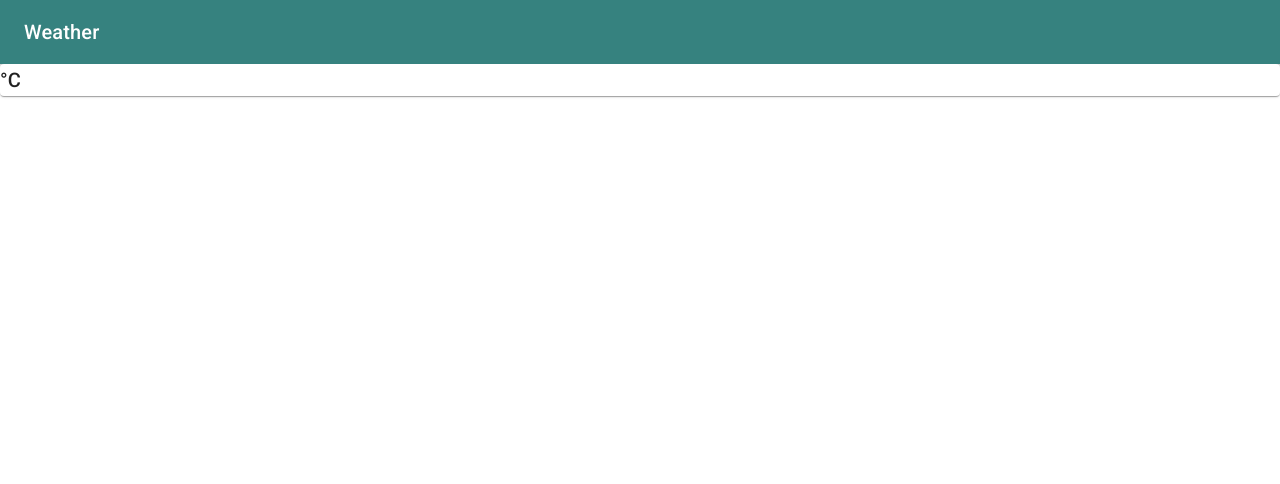
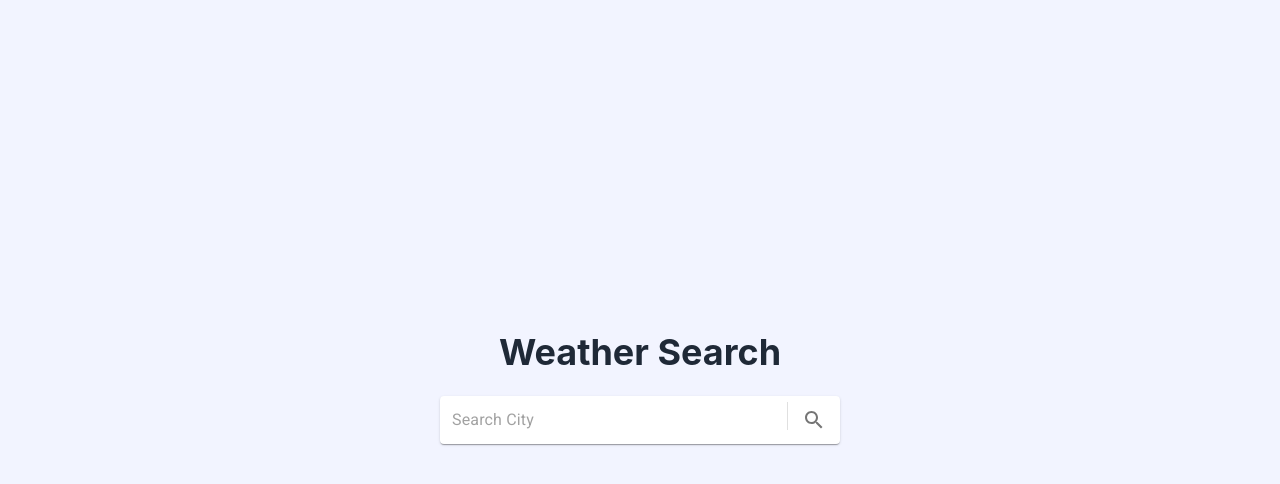
Before and after one commit to liamccmail/weather-app, a React (Create React App) app in the folder ui/: page / in a window 1280 px wide. Shown: the top 484 px of the page. Built offline with nearby package versions, Linux system fonts and the light colour scheme; no server answers.

Commit message:
Created main functionality - Ability to search for Location, Card to display weather and sunrise and sunset times.

```diff
--- a/ui/src/App.tsx
+++ b/ui/src/App.tsx
@@ -1,21 +1,27 @@
-import { AppBar, Box, Toolbar, Typography } from "@mui/material";
 import "./App.css";
 import WeatherCard from "./components/WeatherCard";
+import Search from "./components/Search";
+import { useState } from "react";
 
 function App() {
+  const [city, setCity] = useState<string>("");
+
   return (
-    <main>
-      <Box sx={{ flexGrow: 1}}>
-        <AppBar position="static">
-          <Toolbar className="bg-teal">
-            <Typography variant="h6" component="div" sx={{ flexGrow: 1 }}>
-              Weather
-            </Typography>
-          </Toolbar>
-        </AppBar>
-      </Box>
-      <WeatherCard></WeatherCard>
-    </main>
+    <div className="flex items-center justify-center min-h-screen bg-ghost-white">
+      <div className="w-full max-w-md text-center">
+        <h1 className="text-4xl font-bold text-gray-800 mb-6">Weather Search</h1>
+        <div className="flex items-center justify-center mb-6">
+          <Search setCity={setCity} />
+        </div>
+        {
+        city ?
+          <div className="items-center justify-center mb-6">
+            <WeatherCard city={city} />
+          </div>
+          : null
+        }
+      </div>
+    </div>
   )
 }
 
--- a/ui/src/components/Search.tsx
+++ b/ui/src/components/Search.tsx
@@ -3,20 +3,32 @@ import InputBase from '@mui/material/InputBase';
 import Divider from '@mui/material/Divider';
 import IconButton from '@mui/material/IconButton';
 import SearchIcon from '@mui/icons-material/Search';
+import { Dispatch, SetStateAction } from 'react';
 
-export default function Search() {
+interface SearchProps {
+  setCity: Dispatch<SetStateAction<string>>;
+}
+
+export default function Search({setCity}: SearchProps) {
+  const onSubmit = (e: any) => {
+    e.preventDefault();
+    setCity(e.target.city.value);
+  };
+
   return (
     <Paper
       component="form"
-      sx={{ p: '2px 4px', display: 'flex', alignItems: 'center', width: 400 }}
+      sx={{ p: '2px 4px', display: 'flex', width: 400 }}
+      onSubmit={onSubmit}
     >
       <InputBase
+        id='city'
         sx={{ ml: 1, flex: 1 }}
         placeholder="Search City"
         inputProps={{ 'aria-label': 'search city' }}
       />
       <Divider sx={{ height: 28, m: 0.5 }} orientation="vertical" />
-      <IconButton type="button" sx={{ p: '10px' }} aria-label="search">
+      <IconButton type="submit" sx={{ p: '10px' }} aria-label="search">
         <SearchIcon />
       </IconButton>
     </Paper>
--- /dev/null
+++ b/ui/src/components/SkeletonCard.tsx
@@ -0,0 +1,15 @@
+import Skeleton from '@mui/material/Skeleton';
+
+export default function LoadingSkeletonCard() {
+  return (
+    <div className="bg-white p-6 rounded-lg shadow-lg flex flex-col items-center justify-center max-w-md mx-auto">
+      <Skeleton variant="text" sx={{ fontSize: '1rem', width: 150 }} />
+      <Skeleton variant="text" sx={{ fontSize: '1rem', width: 200 }} />
+      <Skeleton variant="text" sx={{ fontSize: '1rem', width: 100 }} />
+      <Skeleton variant="text" sx={{ fontSize: '1rem', width: 100 }} />
+      <Skeleton variant="text" sx={{ fontSize: '1rem', width: 100 }} />
+      <Skeleton variant="text" sx={{ fontSize: '1rem', width: 100 }} />
+      <Skeleton variant="text" sx={{ fontSize: '1rem', width: 100 }} />
+    </div>
+  );
+}
--- a/ui/src/components/WeatherCard.tsx
+++ b/ui/src/components/WeatherCard.tsx
@@ -1,42 +1,72 @@
-import { Card, Typography } from "@mui/material";
 import { WeatherData } from "../models/WeatherData";
 import { useEffect, useState } from "react";
+import LoadingSkeletonCard from "./SkeletonCard";
 
 interface WeatherCardProps {
-  weatherData: WeatherData;
+  city: string;
 }
 
-const weatherData = {
-  city: "Rotterdam",
-  region: "South Holland",
-  country: "Netherlands",
-  localTime: "2022-04-12 11:33",
-  temperature: 15.0,
-  sunrise: "06:52 AM",
-  sunset: "08:34 PM"
-}
+export default function WeatherCard({city}: WeatherCardProps) {
+  const [weather, setWeather] = useState<WeatherData | null>(null);
+  const [isLoading, setIsLoading] = useState<boolean>(true);
+  const [isError, setIsError] = useState<boolean>(false);
 
-export default function WeatherCard() {
-  const [weather, setWeather] = useState<WeatherData | null>(null);
+  const initiateError = () => {
+    setIsLoading(false);
+    setIsError(true);
+  }
+  const clearError = () => {
+    setIsLoading(false);
+    setIsError(false);
+  }
+
+  const RenderError = () => {
+    return (
+      <div className="loading-spinner">
+        <p>Error loading city data...</p>
+      </div>
+    );
+  }
 
   useEffect(() => {
     const fetchWeatherData = async () => {
-      const response = await fetch("https://localhost:7059/Weather/London");
-      const data = await response.json();
-      setWeather(data);
+      try {
+        setIsLoading(true);
+        const response = await fetch(`https://localhost:7059/Weather/${city}`);
+        const data = await response.json();
+        setWeather(data);
+        clearError()
+      } catch (err) {
+        console.error(err);
+        initiateError();
+      }
     }
     fetchWeatherData();
-  }, []);
+  }, [city]);
+
+  if (isError) {
+    return (
+      <div className="loading-spinner">
+        <p>Error loading city data...</p>
+      </div>
+    );
+  }
+
+  if (isLoading) {
+    return (
+      <LoadingSkeletonCard />
+    );
+  }
 
   return (
-    <Card>
-      <Typography variant="h3">{weather?.city}</Typography>
-      <Typography variant="h4">{weather?.region}</Typography>
-      <Typography variant="h5">{weather?.country}</Typography>
-      <Typography variant="h6">{weather?.localTime}</Typography>
-      <Typography variant="h6">{weather?.temperature}°C</Typography>
-      <Typography variant="h6">{weather?.sunrise}</Typography>
-      <Typography variant="h6">{weather?.sunset}</Typography>
-    </Card>
+    <div className="bg-white p-6 rounded-lg shadow-lg max-w-md mx-auto">
+      <h2 className="text-2xl font-semibold mb-4">{weather?.city}</h2>
+      <p>{weather?.region}</p>
+      <p>{weather?.country}</p>
+      <p>{weather?.localTime}</p>
+      <p>{weather?.temperature}°C</p>
+      <p>{weather?.sunrise}</p>
+      <p>{weather?.sunset}</p>
+    </div>
   );
 };
```
Also changed, not shown: 2 other files (tests, documents, lock files or other folders).
